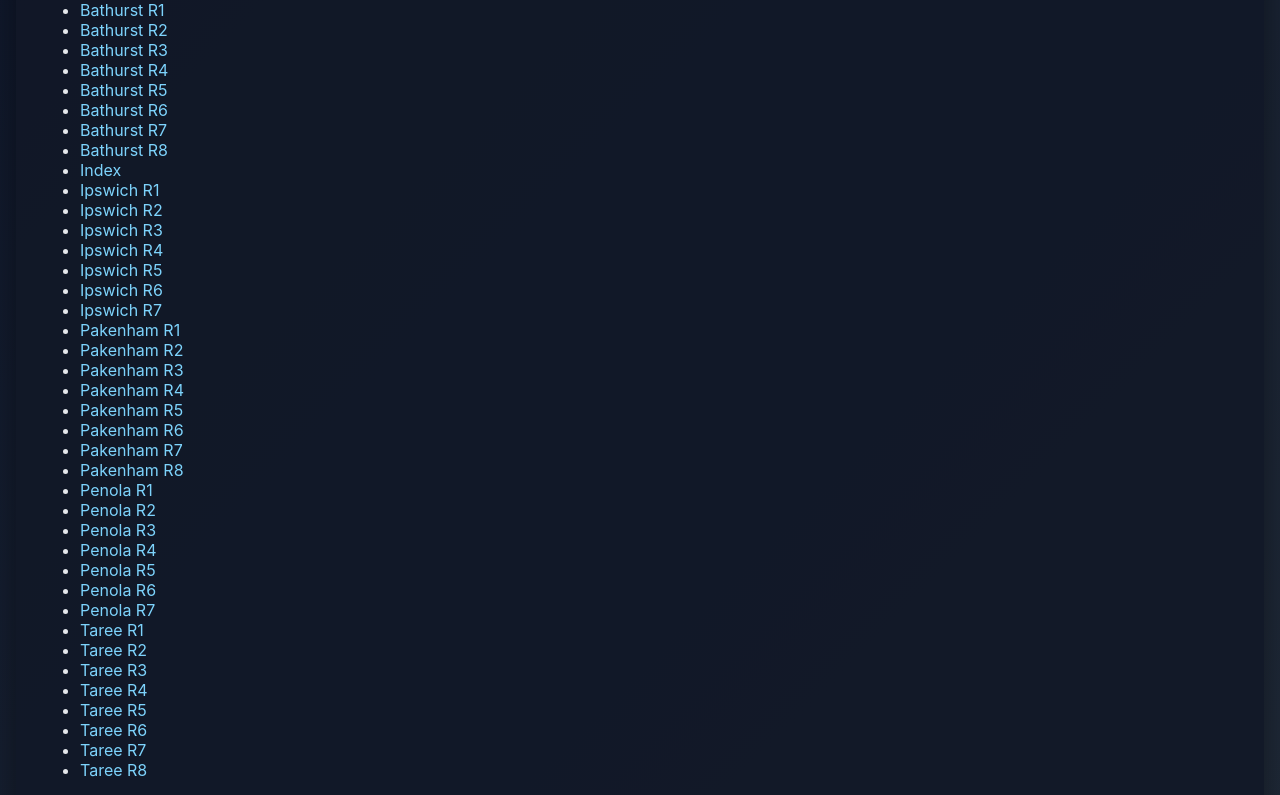
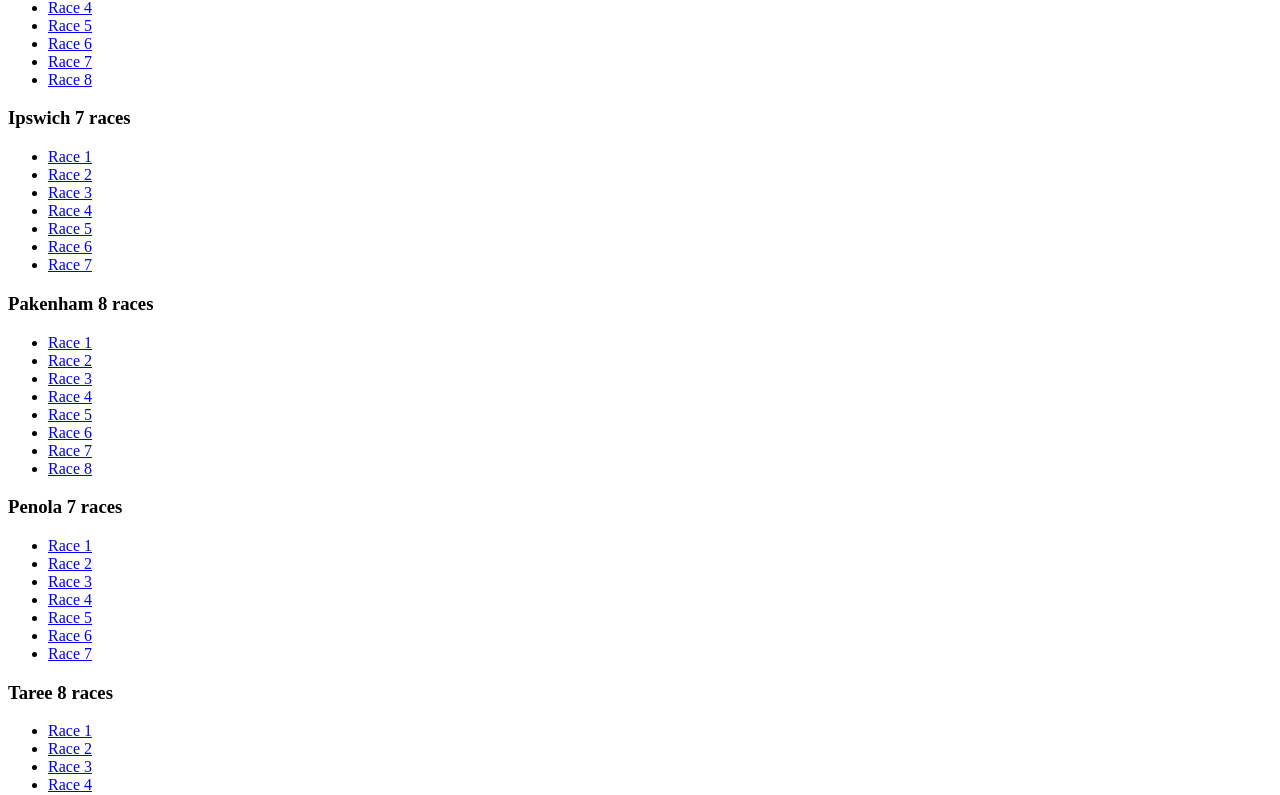
Before and after one commit to nahartley79-tech/horses_dashboard, a plain HTML site: page index.html in a window 1280 px wide. Shown: the part 104-899 px from the top of the page. Drawn offline with Linux system fonts and the light colour scheme.

Commit message:
Update index.html

```diff
--- a/index.html
+++ b/index.html
@@ -1,73 +1,86 @@
-<html><head><meta charset="utf-8"><title>Race Dashboards — 2025-10-17</title>
+<main id="meetingsGrid">
+  <!-- Bathurst -->
+  <div class="meeting" data-meeting="bathurst">
+    <h3>Bathurst <span class="count">8 races</span></h3>
+    <ul class="race-list">
+      <li class="race-item"><a href="dashboards/2025-10-17/bathurst_r1.html" class="race-link">Race 1</a></li>
+      <li class="race-item"><a href="dashboards/2025-10-17/bathurst_r2.html" class="race-link">Race 2</a></li>
+      <li class="race-item"><a href="dashboards/2025-10-17/bathurst_r3.html" class="race-link">Race 3</a></li>
+      <li class="race-item"><a href="dashboards/2025-10-17/bathurst_r4.html" class="race-link">Race 4</a></li>
+      <li class="race-item"><a href="dashboards/2025-10-17/bathurst_r5.html" class="race-link">Race 5</a></li>
+      <li class="race-item"><a href="dashboards/2025-10-17/bathurst_r6.html" class="race-link">Race 6</a></li>
+      <li class="race-item"><a href="dashboards/2025-10-17/bathurst_r7.html" class="race-link">Race 7</a></li>
+      <li class="race-item"><a href="dashboards/2025-10-17/bathurst_r8.html" class="race-link">Race 8</a></li>
+    </ul>
+  </div>
 
-<style>
-  :root { --bg:#0f172a; --panel:#111827; --accent:#06b6d4; --accent2:#f59e0b; --accent3:#ef4444; --text:#e5e7eb; --muted:#9ca3af; }
-  body { background: linear-gradient(135deg, #0f172a 0%, #1f2937 100%); color: var(--text); font-family: Inter, system-ui, -apple-system, Segoe UI, Roboto, sans-serif; margin:0; }
-  .container { max-width:1200px; margin:24px auto; padding:24px; background: rgba(17,24,39,0.9); border-radius:16px; box-shadow:0 10px 30px rgba(0,0,0,0.4); }
-  h1 { margin:0 0 4px 0; font-size:32px; letter-spacing:0.3px; }
-  h3 { margin:16px 0; color: var(--muted); font-weight:600; }
-  .badge { display:inline-block; padding:6px 10px; background: linear-gradient(90deg, var(--accent), var(--accent2)); color:#0b1324; border-radius: 999px; font-weight:700; font-size:12px; margin-left:8px; }
-  .race-header { margin: 8px 0 16px 0; padding: 10px 12px; background: linear-gradient(90deg, rgba(6,182,212,0.18), rgba(245,158,11,0.18)); border: 1px solid rgba(255,255,255,0.08); border-radius: 10px; }
-  .summary-card { background: radial-gradient(1200px 400px at 0% 0%, rgba(6,182,212,0.12), transparent 50%), radial-gradient(1200px 400px at 100% 0%, rgba(245,158,11,0.12), transparent 50%), rgba(17,24,39,0.7); border: 1px solid rgba(255,255,255,0.08); border-radius:14px; padding:16px; }
-  table { width:100%; border-collapse: collapse; overflow:hidden; border-radius:12px; }
-  thead { background: linear-gradient(90deg, rgba(6,182,212,0.25), rgba(239,68,68,0.25)); }
-  th, td { padding:10px 12px; text-align:left; }
-  th { font-size:13px; text-transform: uppercase; letter-spacing:0.6px; color:#eaf1ff; }
-  tbody tr { background: rgba(255,255,255,0.03); border-bottom: 1px solid rgba(255,255,255,0.06); }
-  tbody tr:nth-child(even) { background: rgba(255,255,255,0.06); }
-  tbody tr:hover { background: rgba(6,182,212,0.12); }
-  .footer-note { color: var(--muted); margin-top: 10px; font-size: 12px; }
-  .plots { margin-top:18px; padding:16px; background: rgba(17,24,39,0.65); border: 1px solid rgba(255,255,255,0.08); border-radius: 14px; }
-  .grid { display:grid; grid-template-columns: repeat(auto-fill, minmax(240px, 1fr)); gap: 12px; }
-  .card { background: rgba(17,24,39,0.7); border:1px solid rgba(255,255,255,0.08); border-radius:12px; padding:12px; }
-  a { color:#7dd3fc; text-decoration:none; }
-  a:hover { text-decoration:underline; }
-</style>
+  <!-- Ipswich -->
+  <div class="meeting" data-meeting="ipswich">
+    <h3>Ipswich <span class="count">7 races</span></h3>
+    <ul class="race-list">
+      <li class="race-item"><a href="dashboards/2025-10-17/ipswich_r1.html" class="race-link">Race 1</a></li>
+      <li class="race-item"><a href="dashboards/2025-10-17/ipswich_r2.html" class="race-link">Race 2</a></li>
+      <li class="race-item"><a href="dashboards/2025-10-17/ipswich_r3.html" class="race-link">Race 3</a></li>
+      <li class="race-item"><a href="dashboards/2025-10-17/ipswich_r4.html" class="race-link">Race 4</a></li>
+      <li class="race-item"><a href="dashboards/2025-10-17/ipswich_r5.html" class="race-link">Race 5</a></li>
+      <li class="race-item"><a href="dashboards/2025-10-17/ipswich_r6.html" class="race-link">Race 6</a></li>
+      <li class="race-item"><a href="dashboards/2025-10-17/ipswich_r7.html" class="race-link">Race 7</a></li>
+    </ul>
+  </div>
 
-</head><body>
-<div class="container">
-<h1>Race Dashboards — 2025-10-17 <span class="badge">All Meetings</span></h1>
-<ul>
-<li><a href=dashboards/2025-10-17/bathurst_r1.html>Bathurst R1</a></li>
-<li><a href=dashboards/2025-10-17/bathurst_r2.html>Bathurst R2</a></li>
-<li><a href=dashboards/2025-10-17/bathurst_r3.html>Bathurst R3</a></li>
-<li><a href=dashboards/2025-10-17/bathurst_r4.html>Bathurst R4</a></li>
-<li><a href=dashboards/2025-10-17/bathurst_r5.html>Bathurst R5</a></li>
-<li><a href=dashboards/2025-10-17/bathurst_r6.html>Bathurst R6</a></li>
-<li><a href=dashboards/2025-10-17/bathurst_r7.html>Bathurst R7</a></li>
-<li><a href=dashboards/2025-10-17/bathurst_r8.html>Bathurst R8</a></li>
-<li><a href=dashboards/2025-10-17/index.html>Index</a></li>
-<li><a href=dashboards/2025-10-17/ipswich_r1.html>Ipswich R1</a></li>
-<li><a href=dashboards/2025-10-17/ipswich_r2.html>Ipswich R2</a></li>
-<li><a href=dashboards/2025-10-17/ipswich_r3.html>Ipswich R3</a></li>
-<li><a href=dashboards/2025-10-17/ipswich_r4.html>Ipswich R4</a></li>
-<li><a href=dashboards/2025-10-17/ipswich_r5.html>Ipswich R5</a></li>
-<li><a href=dashboards/2025-10-17/ipswich_r6.html>Ipswich R6</a></li>
-<li><a href=dashboards/2025-10-17/ipswich_r7.html>Ipswich R7</a></li>
-<li><a href=dashboards/2025-10-17/pakenham_r1.html>Pakenham R1</a></li>
-<li><a href=dashboards/2025-10-17/pakenham_r2.html>Pakenham R2</a></li>
-<li><a href=dashboards/2025-10-17/pakenham_r3.html>Pakenham R3</a></li>
-<li><a href=dashboards/2025-10-17/pakenham_r4.html>Pakenham R4</a></li>
-<li><a href=dashboards/2025-10-17/pakenham_r5.html>Pakenham R5</a></li>
-<li><a href=dashboards/2025-10-17/pakenham_r6.html>Pakenham R6</a></li>
-<li><a href=dashboards/2025-10-17/pakenham_r7.html>Pakenham R7</a></li>
-<li><a href=dashboards/2025-10-17/pakenham_r8.html>Pakenham R8</a></li>
-<li><a href=dashboards/2025-10-17/penola_r1.html>Penola R1</a></li>
-<li><a href=dashboards/2025-10-17/penola_r2.html>Penola R2</a></li>
-<li><a href=dashboards/2025-10-17/penola_r3.html>Penola R3</a></li>
-<li><a href=dashboards/2025-10-17/penola_r4.html>Penola R4</a></li>
-<li><a href=dashboards/2025-10-17/penola_r5.html>Penola R5</a></li>
-<li><a href=dashboards/2025-10-17/penola_r6.html>Penola R6</a></li>
-<li><a href=dashboards/2025-10-17/penola_r7.html>Penola R7</a></li>
-<li><a href=dashboards/2025-10-17/taree_r1.html>Taree R1</a></li>
-<li><a href=dashboards/2025-10-17/taree_r2.html>Taree R2</a></li>
-<li><a href=dashboards/2025-10-17/taree_r3.html>Taree R3</a></li>
-<li><a href=dashboards/2025-10-17/taree_r4.html>Taree R4</a></li>
-<li><a href=dashboards/2025-10-17/taree_r5.html>Taree R5</a></li>
-<li><a href=dashboards/2025-10-17/taree_r6.html>Taree R6</a></li>
-<li><a href=dashboards/2025-10-17/taree_r7.html>Taree R7</a></li>
-<li><a href=dashboards/2025-10-17/taree_r8.html>Taree R8</a></li>
-</ul>
-<footer>Deployed via GitHub Pages or Azure Static Web Apps</footer>
-</body>
-</html>
+  <!-- Pakenham -->
+  <div class="meeting" data-meeting="pakenham">
+    <h3>Pakenham <span class="count">8 races</span></h3>
+    <ul class="race-list">
+      <li class="race-item"><a href="dashboards/2025-10-17/pakenham_r1.html" class="race-link">Race 1</a></li>
+      <li class="race-item"><a href="dashboards/2025-10-17/pakenham_r2.html" class="race-link">Race 2</a></li>
+      <li class="race-item"><a href="dashboards/2025-10-17/pakenham_r3.html" class="race-link">Race 3</a></li>
+      <li class="race-item"><a href="dashboards/2025-10-17/pakenham_r4.html" class="race-link">Race 4</a></li>
+      <li class="race-item"><a href="dashboards/2025-10-17/pakenham_r5.html" class="race-link">Race 5</a></li>
+      <li class="race-item"><a href="dashboards/2025-10-17/pakenham_r6.html" class="race-link">Race 6</a></li>
+      <li class="race-item"><a href="dashboards/2025-10-17/pakenham_r7.html" class="race-link">Race 7</a></li>
+      <li class="race-item"><a href="dashboards/2025-10-17/pakenham_r8.html" class="race-link">Race 8</a></li>
+    </ul>
+  </div>
+
+  <!-- Penola -->
+  <div class="meeting" data-meeting="penola">
+    <h3>Penola <span class="count">7 races</span></h3>
+    <ul class="race-list">
+      <li class="race-item"><a href="dashboards/2025-10-17/penola_r1.html" class="race-link">Race 1</a></li>
+      <li class="race-item"><a href="dashboards/2025-10-17/penola_r2.html" class="race-link">Race 2</a></li>
+      <li class="race-item"><a href="dashboards/2025-10-17/penola_r3.html" class="race-link">Race 3</a></li>
+      <li class="race-item"><a href="dashboards/2025-10-17/penola_r4.html" class="race-link">Race 4</a></li>
+      <li class="race-item"><a href="dashboards/2025-10-17/penola_r5.html" class="race-link">Race 5</a></li>
+      <li class="race-item"><a href="dashboards/2025-10-17/penola_r6.html" class="race-link">Race 6</a></li>
+      <li class="race-item"><a href="dashboards/2025-10-17/penola_r7.html" class="race-link">Race 7</a></li>
+    </ul>
+  </div>
+
+  <!-- Taree -->
+  <div class="meeting" data-meeting="taree">
+    <h3>Taree <span class="count">8 races</span></h3>
+    <ul class="race-list">
+      <li class="race-item"><a href="dashboards/2025-10-17/taree_r1.html" class="race-link">Race 1</a></li>
+      <li class="race-item"><a href="dashboards/2025-10-17/taree_r2.html" class="race-link">Race 2</a></li>
+      <li class="race-item"><a href="dashboards/2025-10-17/taree_r3.html" class="race-link">Race 3</a></li>
+      <li class="race-item"><a href="dashboards/2025-10-17/taree_r4.html" class="race-link">Race 4</a></li>
+      <li class="race-item"><a href="dashboards/2025-10-17/taree_r5.html" class="race-link">Race 5</a></li>
+      <li class="race-item"><a href="dashboards/2025-10-17/taree_r6.html" class="race-link">Race 6</a></li>
+      <li class="race-item"><a href="dashboards/2025-10-17/taree_r7.html" class="race-link">Race 7</a></li>
+      <li class="race-item"><a href="dashboards/2025-10-17/taree_r8.html" class="race-link">Race 8</a></li>
+    </ul>
+  </div>
+
+  <!-- Index link card -->
+  <div class="meeting" data-meeting="index">
+    <h3>All Race Index <span class="count">Jump table</span></h3>
+    <ul class="race-list">
+      <li class="race-item"><a href="dashboards/2025-10-17/index.html" class="race-link">Open daily index</a></li>
+    </ul>
+  </div>
+</main>
+
+<div id="noResults" class="no-results" style="display:none;">No results. Try a different search.</div>
+
+<div class="footer">Deployed via GitHub Pages</div>
```
